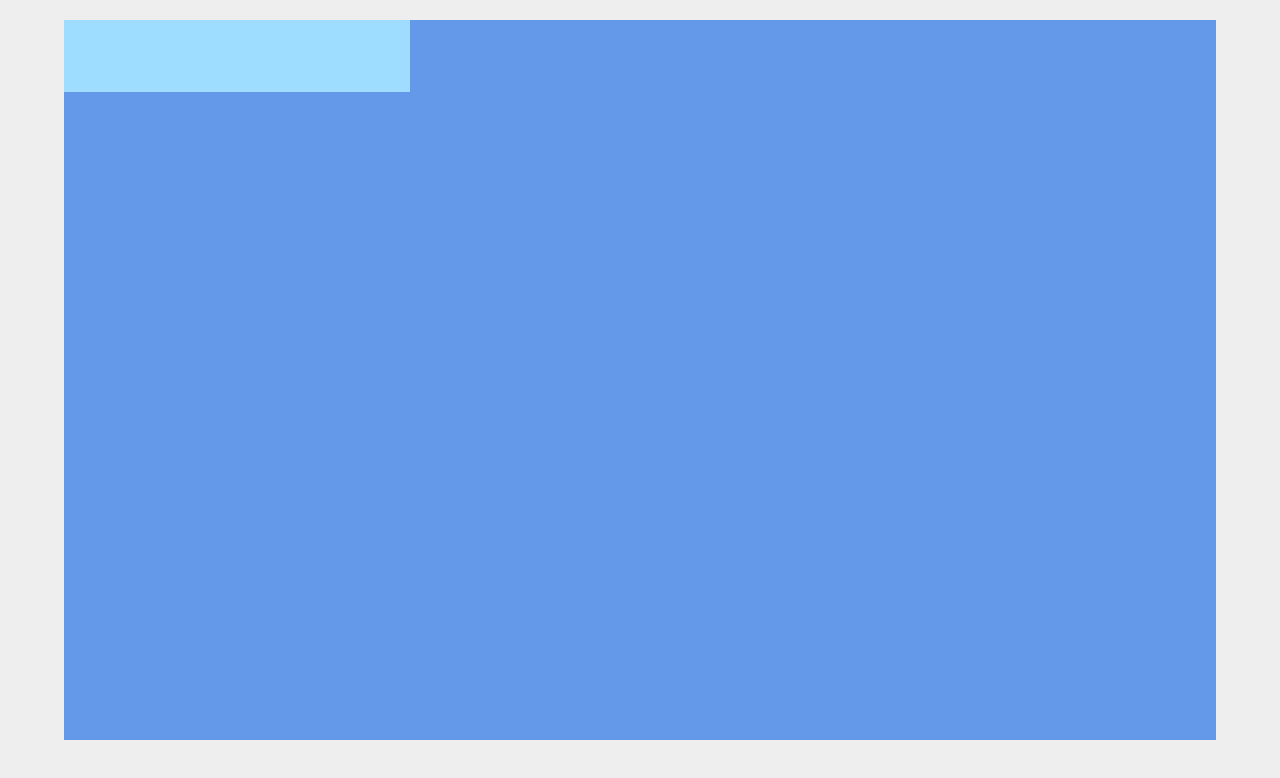
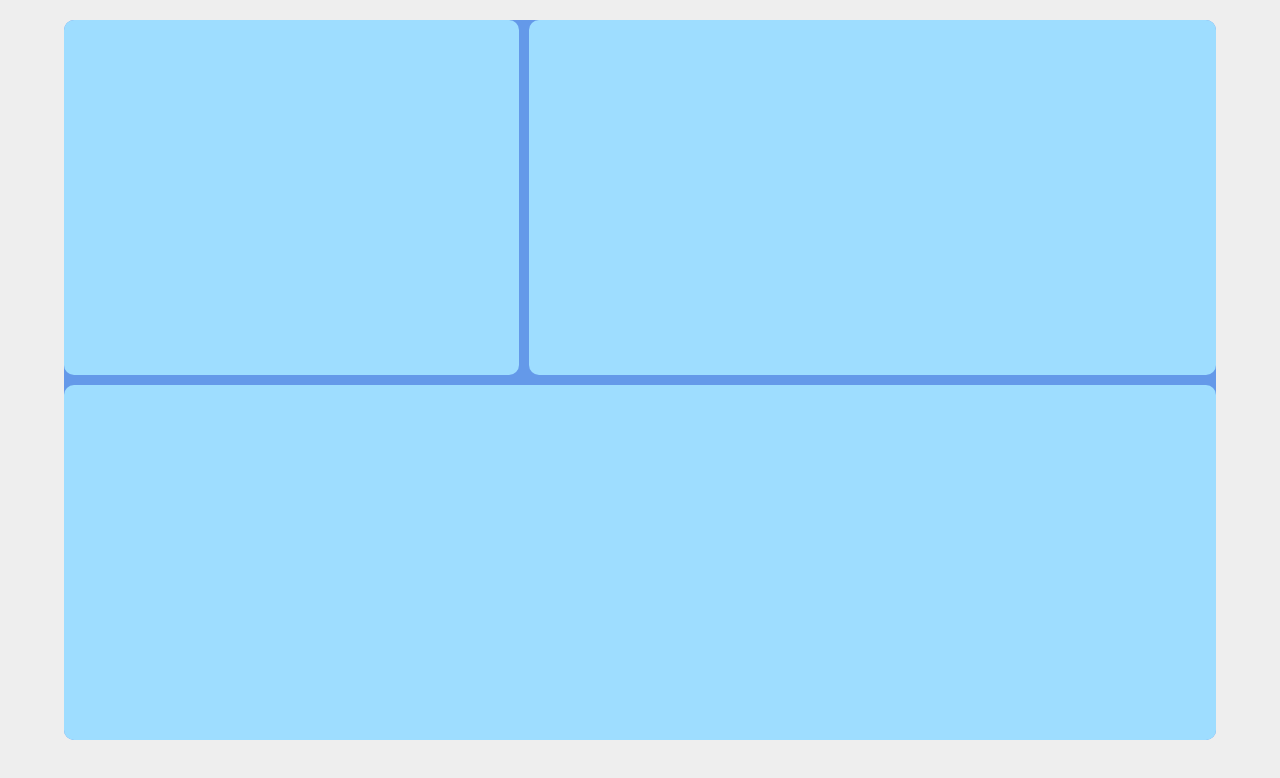
Before and after one commit to Dejorden94/weather-app, a plain HTML site: page index.html in a window 1280 px wide. Drawn offline with Linux system fonts and the light colour scheme.

Commit message:
spread elements over grid

```diff
--- a/css/style.css
+++ b/css/style.css
@@ -25,14 +25,32 @@ body {
 }
 
 .weather__main {
+    border-radius: 1rem;
     display: grid;
     grid-template-rows: repeat(10, 1fr);
     grid-template-columns: repeat(10, 1fr);
     width: 90vw;
     height: 90vh;
     background: var(--background-color);
+    gap: 1rem;
 }
 
 .weather__info {
+    border-radius: 1rem;
     background: var(--background-info);
 }
+
+.weather__info:first-of-type {
+    grid-row: 1/6;
+    grid-column: 1/5;
+}
+
+.weather__info:nth-of-type(2) {
+    grid-row: 1/6;
+    grid-column: 5/11;
+}
+
+.weather__info:nth-of-type(3) {
+    grid-row: 6/11;
+    grid-column: 1/11;
+}
```
